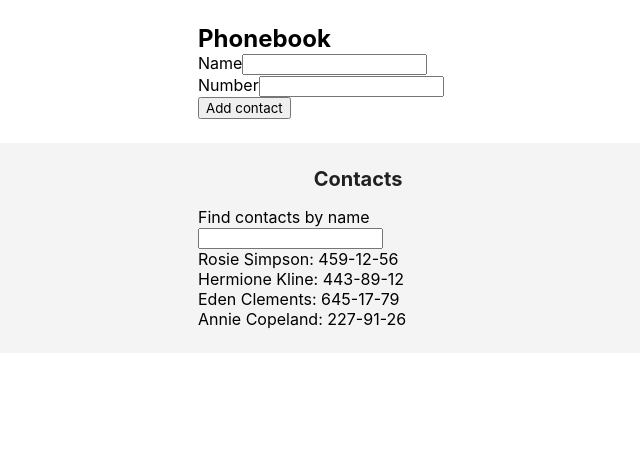
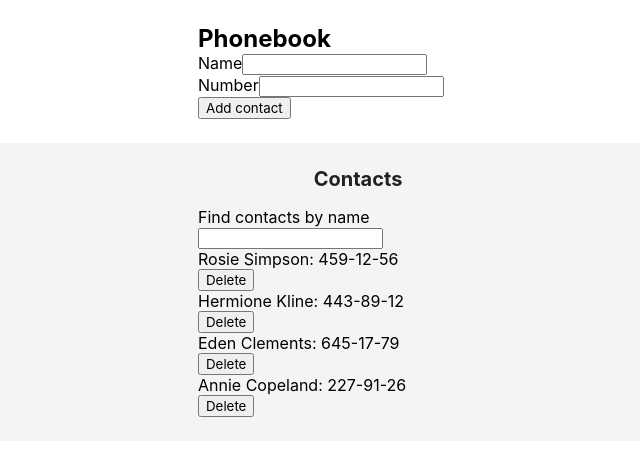
Before and after one commit to kuhai-anna/goit-react-hw-02-phonebook, a React (Create React App) app: page / in a window 1280 px wide. Shown: the top 456 px of the page, without its empty margins (282-922 px from the left). Built offline with nearby package versions, Linux system fonts and the light colour scheme.

Commit message:
Add onDelete method for to delete contact

```diff
--- a/src/components/ContactList/ContactList.jsx
+++ b/src/components/ContactList/ContactList.jsx
@@ -1,11 +1,17 @@
 import PropTypes from 'prop-types';
 import { ContactListItem } from './ContactListItem/ContactListItem';
 
-export const ContactList = ({ contacts }) => {
+export const ContactList = ({ contacts, onDelete }) => {
   return (
     <ul>
       {contacts.map(({ id, name, number }) => (
-        <ContactListItem key={id} name={name} number={number} />
+        <ContactListItem
+          key={id}
+          id={id}
+          name={name}
+          number={number}
+          onDelete={onDelete}
+        />
       ))}
     </ul>
   );
@@ -19,4 +25,5 @@ ContactList.propTypes = {
       number: PropTypes.string.isRequired,
     }).isRequired
   ).isRequired,
+  onDelete: PropTypes.func.isRequired,
 };
--- a/src/components/ContactList/ContactListItem/ContactListItem.jsx
+++ b/src/components/ContactList/ContactListItem/ContactListItem.jsx
@@ -1,16 +1,26 @@
 import PropTypes from 'prop-types';
 
-export const ContactListItem = ({ name, number }) => {
+export const ContactListItem = ({ id, name, number, onDelete }) => {
   return (
     <li>
       <p>
         {name}: {number}
       </p>
+      <button
+        type="button"
+        onClick={() => {
+          onDelete(id);
+        }}
+      >
+        Delete
+      </button>
     </li>
   );
 };
 
 ContactListItem.propTypes = {
+  id: PropTypes.string.isRequired,
   name: PropTypes.string.isRequired,
   number: PropTypes.string.isRequired,
+  onDelete: PropTypes.func.isRequired,
 };
```
